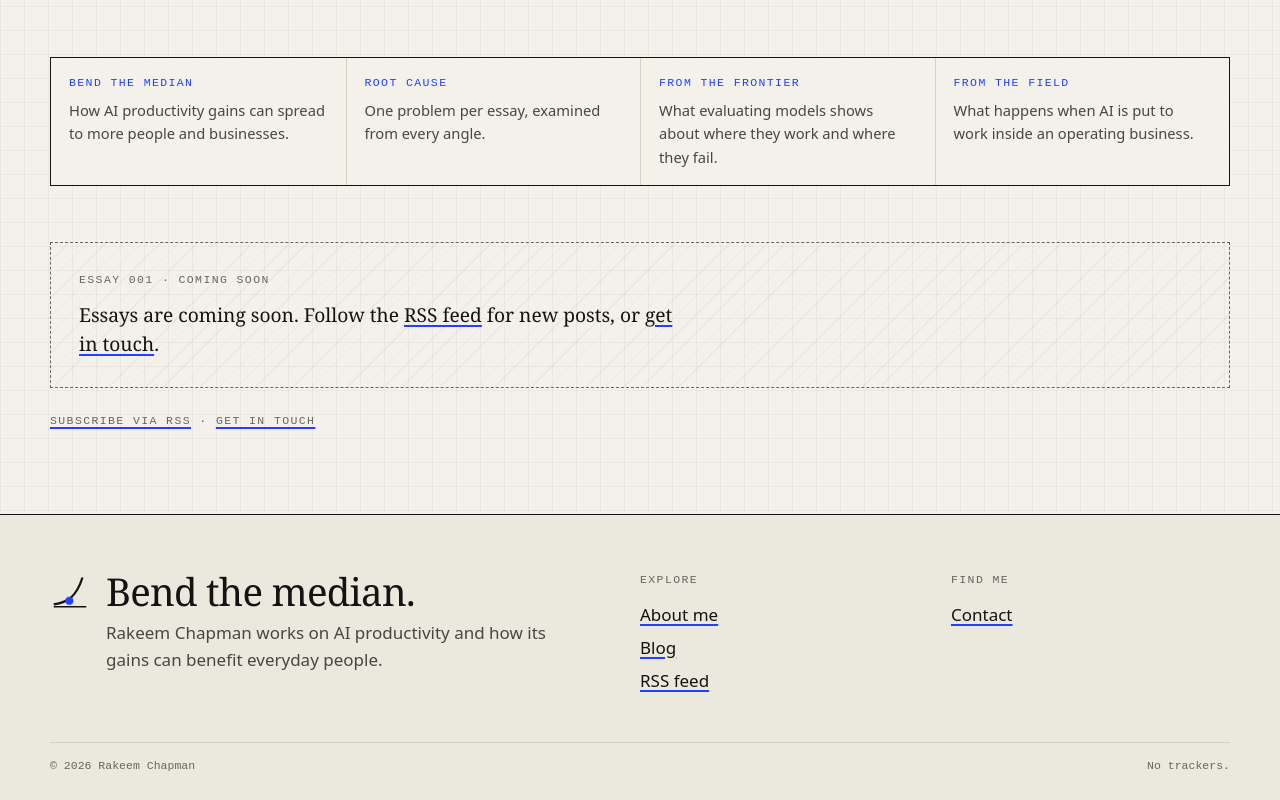
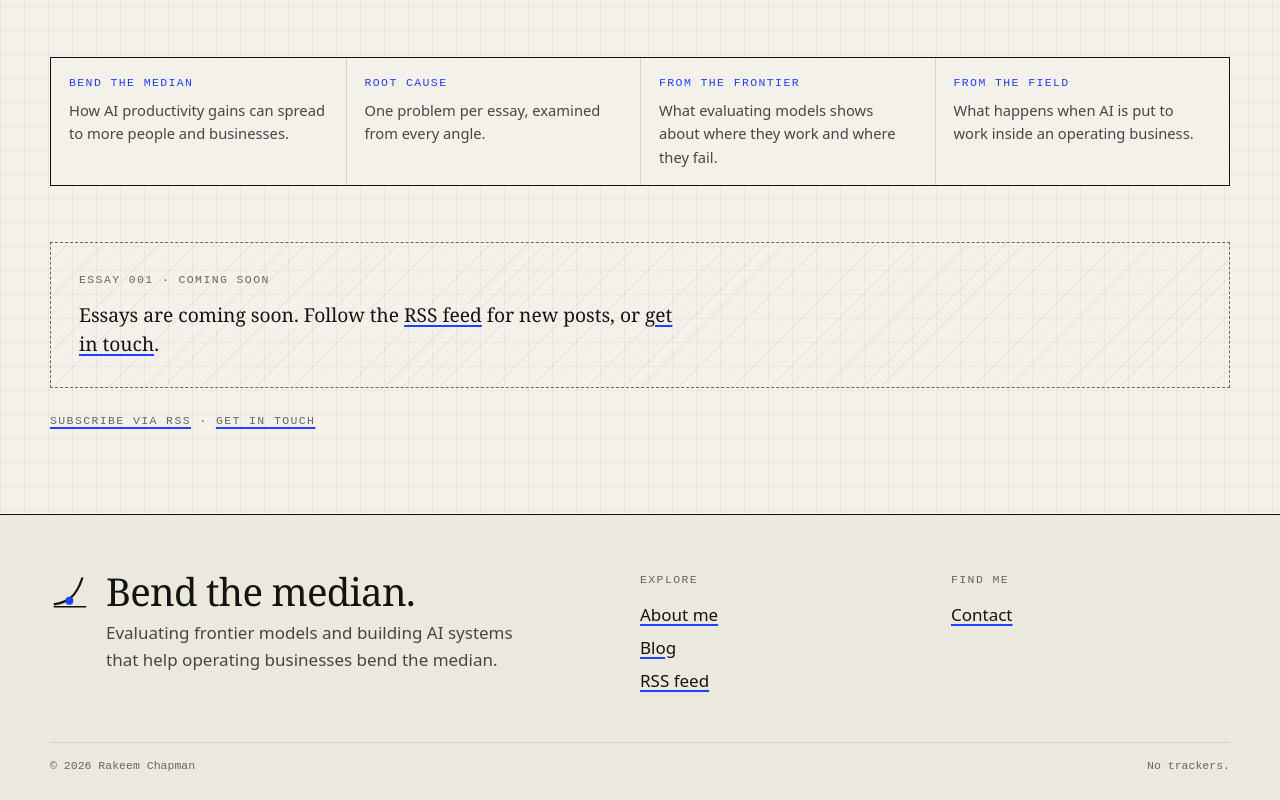
Before and after one commit to Rakeem-C/Portfolio-site, an Astro site: page /blog in a window 1280 px wide. Shown: the part 354-1154 px from the top of the page. Built offline with nearby package versions, Linux system fonts and the light colour scheme; Astro itself is replaced by a stand-in of ours.

Commit message:
Update Footer.astro copy

```diff
--- a/src/components/Footer.astro
+++ b/src/components/Footer.astro
@@ -9,7 +9,7 @@ const year = new Date().getFullYear();
       <Mark size={40} />
       <div>
         <p class="big">{SITE.tagline}</p>
-        <p class="sub">Rakeem Chapman works on AI productivity and how its gains can benefit everyday people.</p>
+        <p class="sub">Evaluating frontier models and building AI systems that help operating businesses bend the median.</p>
       </div>
     </div>
     <div>
```
